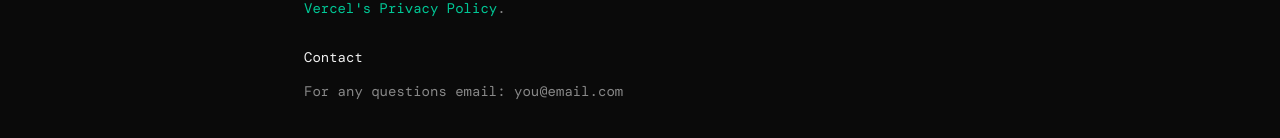
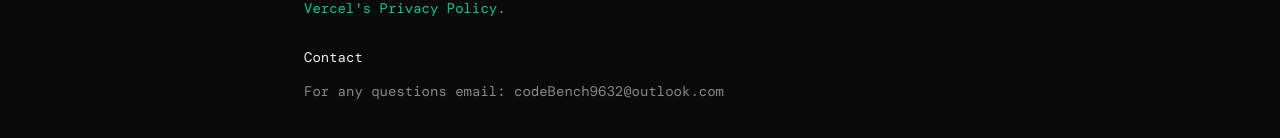
Before and after one commit to Viral8051/codebench, a Next.js app: page /privacy in a window 1280 px wide. Shown: the part 530-668 px from the top of the page. Built offline with nearby package versions, Linux system fonts and the light colour scheme; a web font is replaced by a local one.

Commit message:
add adsense script

```diff
--- a/app/about/page.tsx
+++ b/app/about/page.tsx
@@ -12,7 +12,7 @@ export default function About() {
         Started as a side project to help developers save time on everyday tasks.
       </p>
       <p style={{ color: "var(--text2)", fontSize: "14px", lineHeight: 1.8 }}>
-        Have a tool suggestion? Email: you@email.com
+        Have a tool suggestion? Email: codeBench9632@outlook.com
       </p>
     </main>
   );
--- a/app/privacy/page.tsx
+++ b/app/privacy/page.tsx
@@ -10,7 +10,7 @@ export default function Privacy() {
       <h2 style={{ color: "var(--text)", marginTop: "24px", marginBottom: "8px" }}>Third Party Services</h2>
       <p>We use Vercel for hosting. Vercel may collect anonymised access logs. See <a href="https://vercel.com/legal/privacy-policy" style={{ color: "var(--accent)" }}>Vercel's Privacy Policy</a>.</p>
       <h2 style={{ color: "var(--text)", marginTop: "24px", marginBottom: "8px" }}>Contact</h2>
-      <p>For any questions email: you@email.com</p>
+      <p>For any questions email: codeBench9632@outlook.com</p>
     </main>
   );
 }
```
Also changed, not shown: 2 other files (tests, documents, lock files or other folders).
